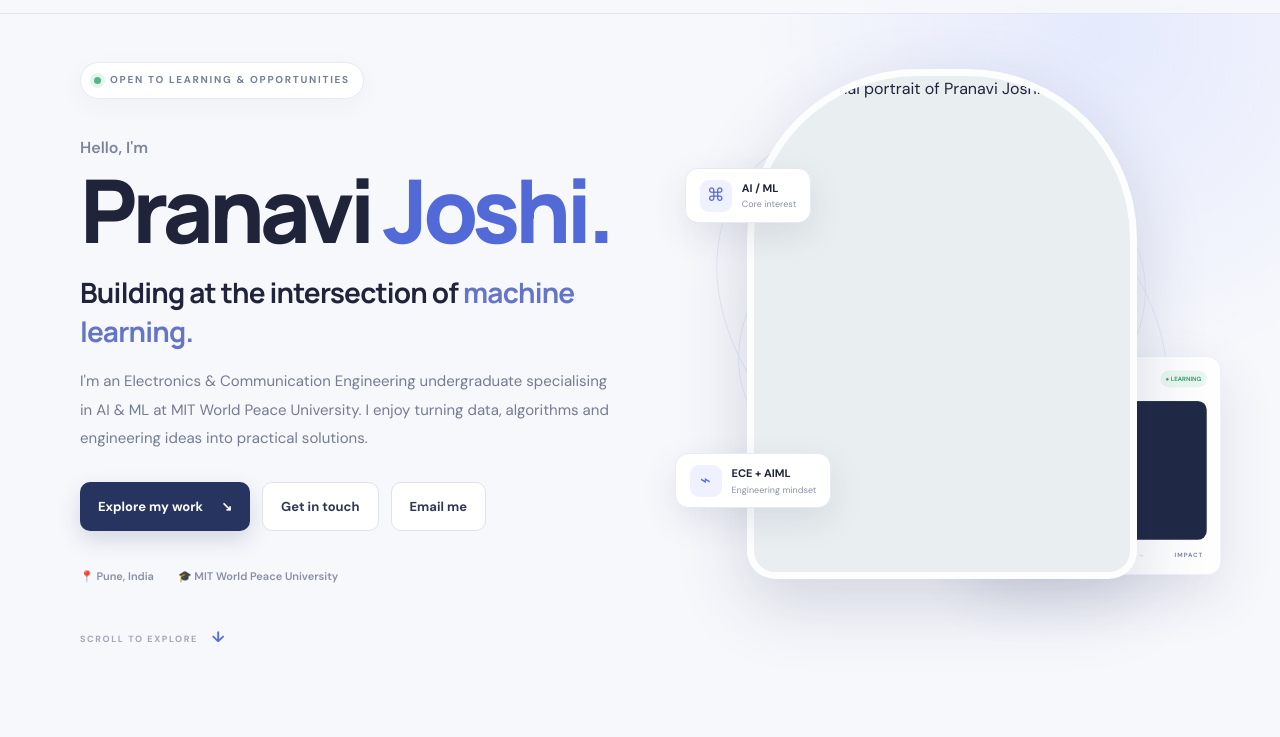
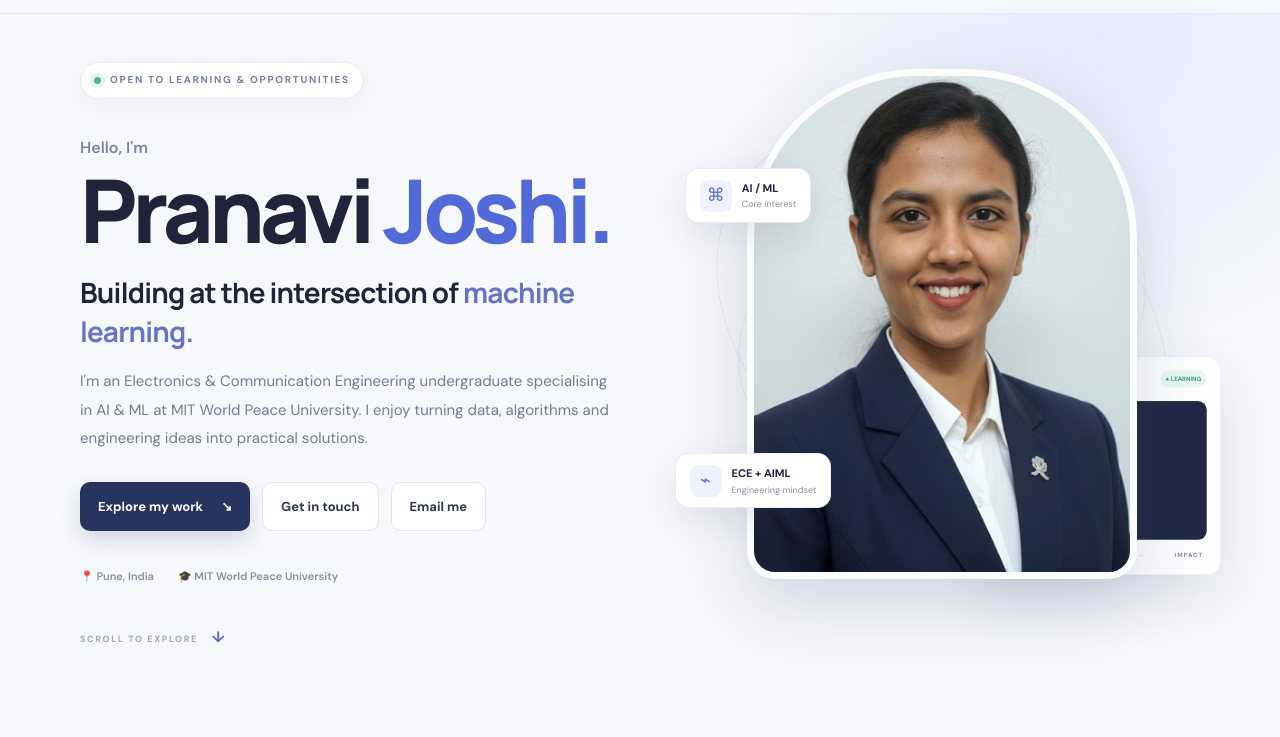
Before and after one commit to Pranavi771/Pranavi771.github.io, a plain HTML site: page index.html in a window 1280 px wide. Shown: the part 63-800 px from the top of the page. Drawn offline with Linux system fonts and the light colour scheme.

Commit message:
index.html

```diff
--- a/index.html
+++ b/index.html
@@ -43,7 +43,7 @@
         <div class="hero-meta"><span>📍 Pune, India</span><span>🎓 MIT World Peace University</span></div>
       </div>
       <div class="hero-visual">
-        <div class="portrait-frame"><img src="assets/pranavi-profile.jpeg" alt="Professional portrait of Pranavi Joshi" /></div>
+        <div class="portrait-frame"><img src="pranavi-profile.jpeg" alt="Professional portrait of Pranavi Joshi" /></div>
         <div class="orbit orbit-one"></div><div class="orbit orbit-two"></div>
         <div class="visual-card">
           <div class="visual-top"><span class="tiny-label">CURRENT FOCUS</span><span class="live-pill">● LEARNING</span></div>
```
